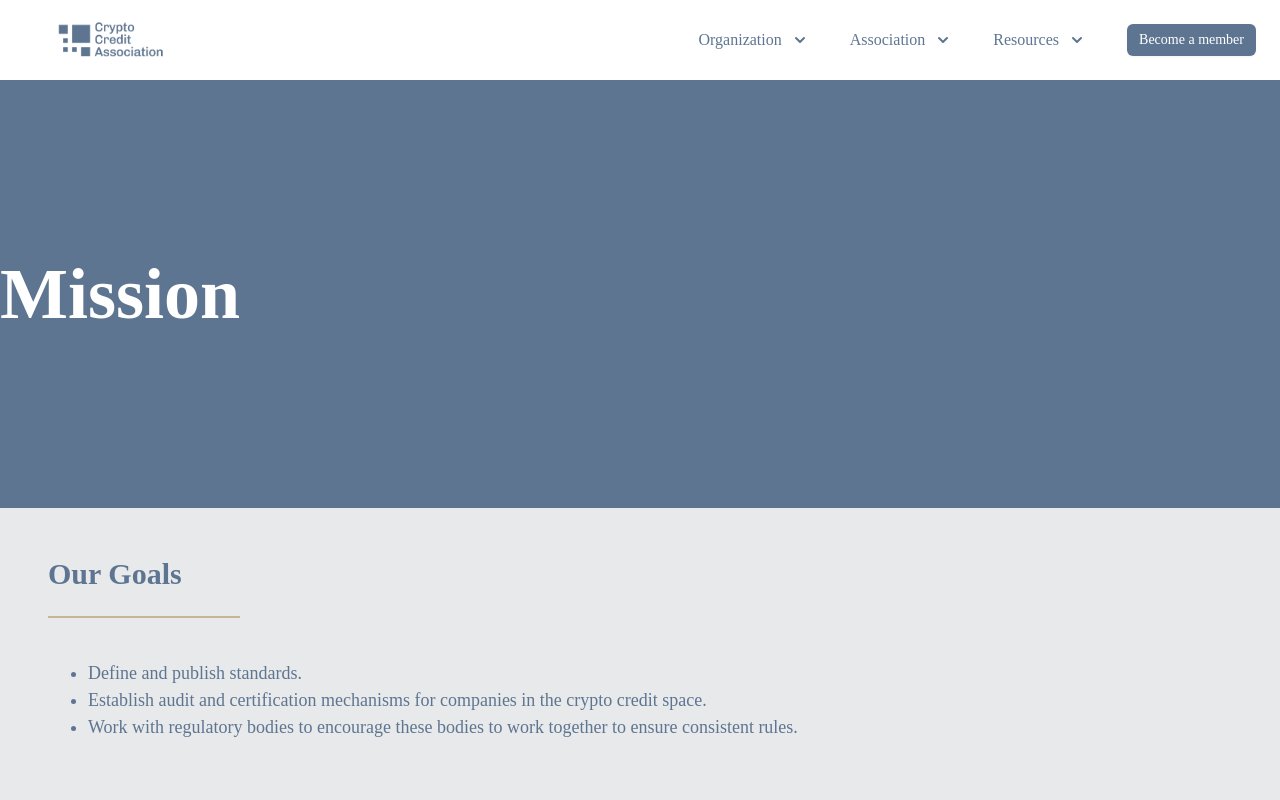
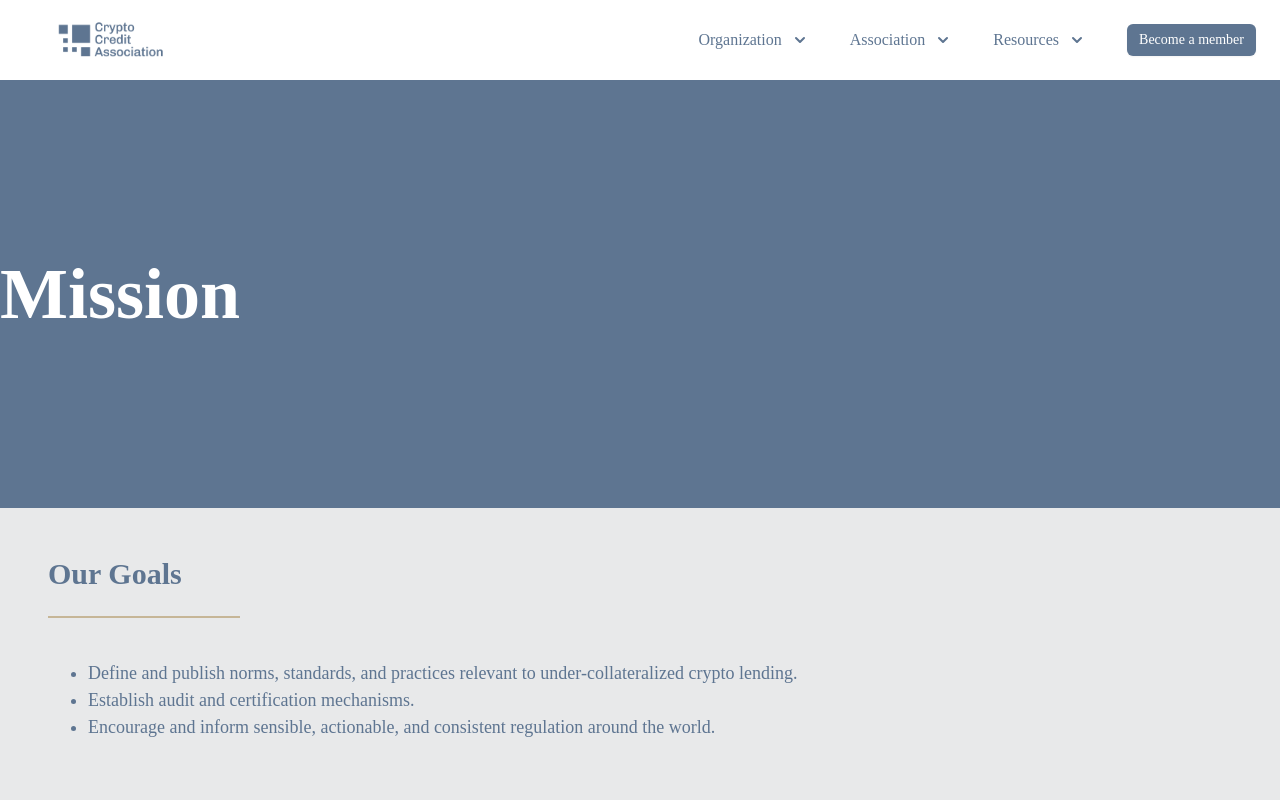
Before and after one commit to crypto-credit-association/cca-website, a Next.js app: page /mission in a window 1280 px wide. Shown: the top 800 px of the page. Built offline with nearby package versions, Linux system fonts and the light colour scheme; a web font is replaced by a local one.

Commit message:
git issue #5

```diff
--- a/pages/mission.js
+++ b/pages/mission.js
@@ -19,9 +19,9 @@ function Mission() {
                         <h3 className="pb-6 text-3xl font-bold">Our Goals</h3>
                         <div className="border-b-2 border-gold w-48"></div>
                         <ul className="ml-5 md:ml-0 py-6 list-outside list-disc">
-                            <li>Define and publish standards.</li>
-                            <li>Establish audit and certification mechanisms for companies in the crypto credit space.</li>
-                            <li>Work with regulatory bodies to encourage these bodies to work together to ensure consistent rules.</li>
+                            <li>Define and publish norms, standards, and practices relevant to under-collateralized crypto lending.</li>
+                            <li>Establish audit and certification mechanisms.</li>
+                            <li>Encourage and inform sensible, actionable, and consistent regulation around the world.</li>
                         </ul>
                     </div>
                     <div className="grid grid-cols-1 md:grid-cols-2">
```
